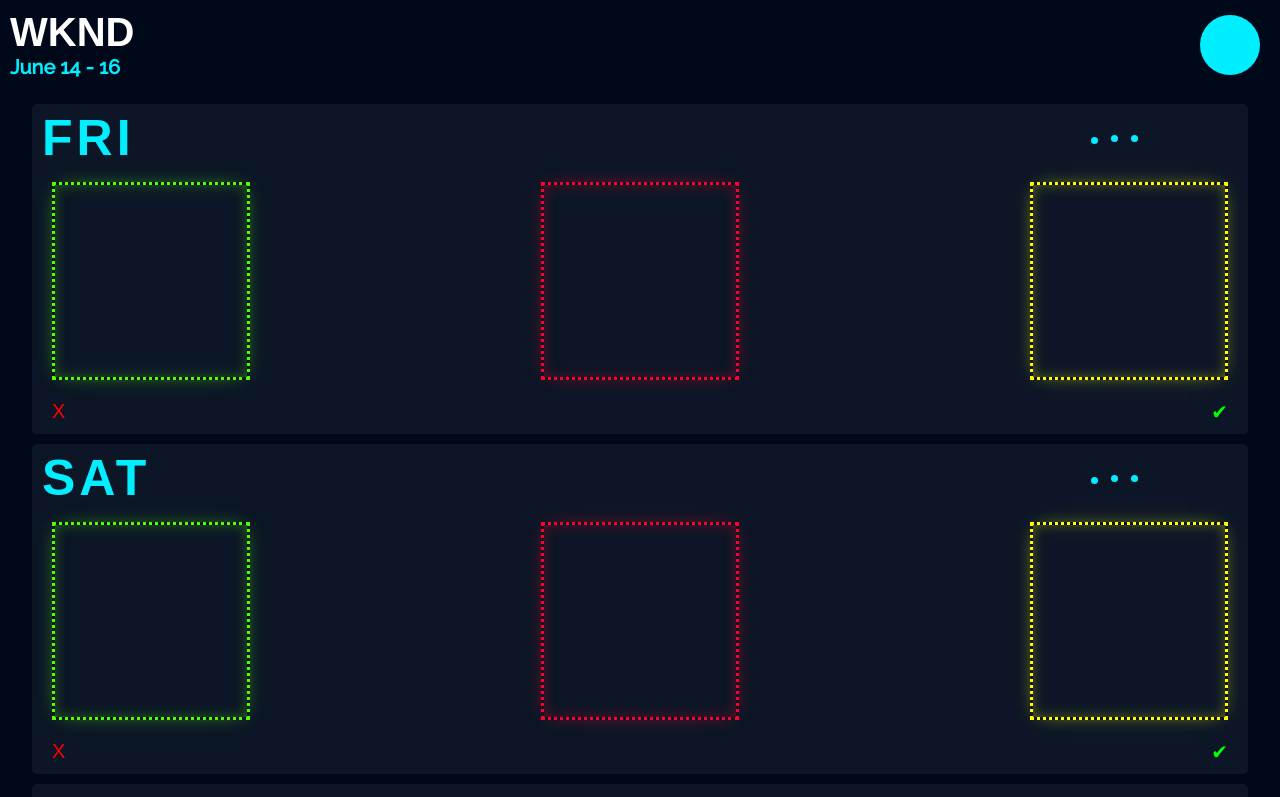
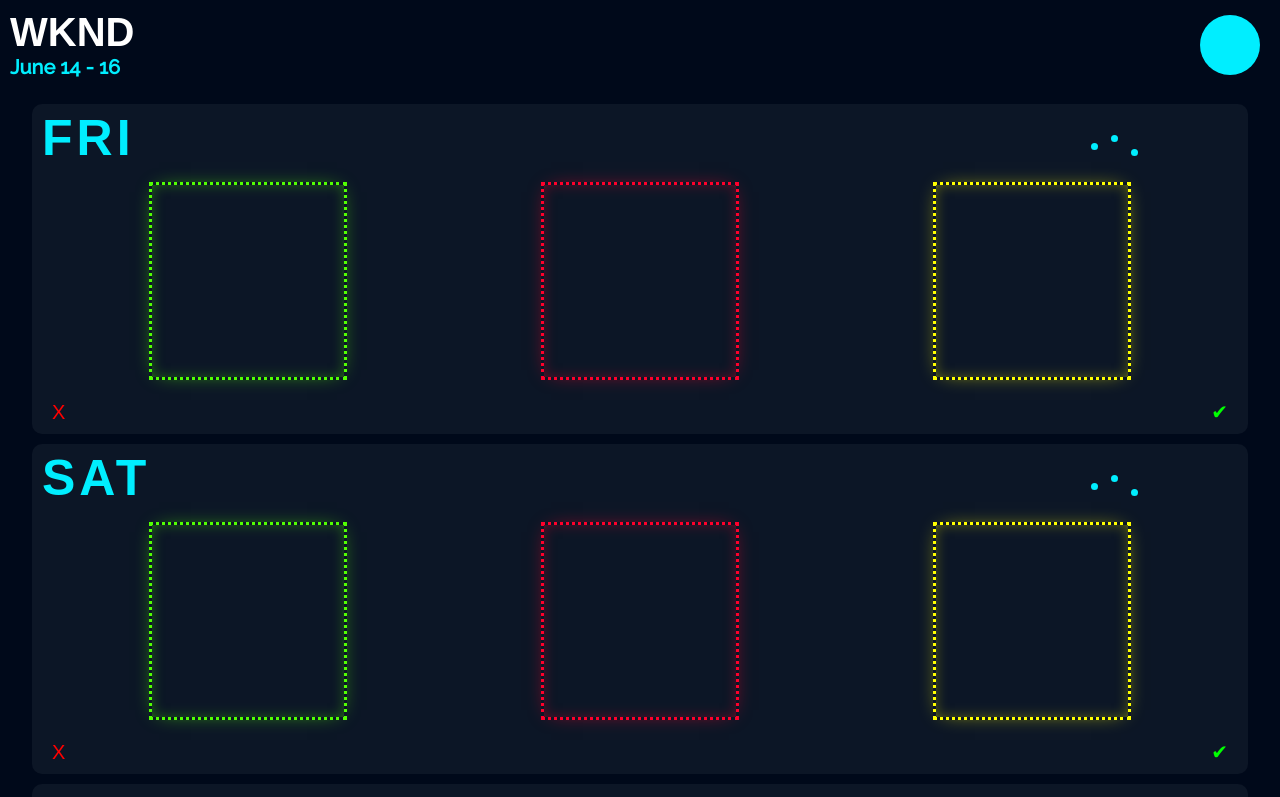
Before and after one commit to anewlens/WKND, a React (Create React App) app: page / in a window 1280 px wide. Shown: the top 797 px of the page. Built offline with nearby package versions, Linux system fonts and the light colour scheme; the HTML template or start-up script is replaced by a standard one; a web font is replaced by a local one.

Commit message:
+accept/rejectButtonEffects

```diff
--- a/src/Display/Card.js
+++ b/src/Display/Card.js
@@ -10,7 +10,7 @@ const Card = ({day}) => {
                 <button className='ellipses'></button>
             </div>
             <Activities />
-            <CardFooter />
+            <CardFooter day={day}/>
         </div>
     )
 }
--- a/src/Display/CardFooter.js
+++ b/src/Display/CardFooter.js
@@ -1,10 +1,19 @@
 import React from 'react'
 
-const CardFooter = props => {
+const CardFooter = ({day}) => {
+    const handleReject = () => {
+        const currentDay = document.getElementById(day)
+        currentDay.classList.add('rejected')
+    }
+
+    const handleAccept = () => {
+        const currentDay = document.getElementById(day)
+        currentDay.classList.add('accepted')
+    }
     return (
         <div className='cardFooter'>
-            <p>X</p>
-            <p>&#x2714;</p>
+            <button className='reject' onClick={handleReject}>X</button>
+            <button className='accept' onClick={handleAccept}>&#x2714;</button>
         </div>
     )
 }
--- a/src/index.css
+++ b/src/index.css
@@ -91,9 +91,27 @@ header {
   max-height: 20%;
   margin: 0 1rem 1rem 1rem;
 
-  border-radius: 5px;
+  border-radius: 10px;
   background: rgb(12, 22, 38);
   animation: cardShuffleIn 1s cubic-bezier(0.075, 0.82, 0.165, 1) both;
+  transition: all .5s ease-out;
+}
+
+.rejected {
+  filter: opacity(.25);
+  border: 1px solid red;
+}
+
+.rejected .reject {
+  opacity: 0;
+}
+
+.accepted {
+  border: 1px solid rgb(0, 255, 0);
+}
+
+.accepted .accept {
+  opacity: 0;
 }
 
 #SAT {
@@ -150,7 +168,7 @@ header {
 
 .activities {
   display: flex;
-  justify-content: space-between;
+  justify-content: space-around;
   margin: 1rem 2rem;
 }
 
@@ -177,16 +195,23 @@ header {
   justify-content: space-between;
   margin: 1rem 2rem;
   font-family: 'Bebas Neue', sans-serif;
+}
+
+.cardFooter button:first-child {
+  color: red;
+}
+
+.cardFooter button:last-child {
+  color: rgb(0, 255, 0);
+}
+
+button {
+  border: none;
+  background-color: inherit;
   font-size: 2rem;
 }
 
-.cardFooter p:first-child {
-  color: red;
-}
 
-.cardFooter p:last-child {
-  color: rgb(0, 255, 0);
-}
 
 .spacing {
   width: 100%;
```
